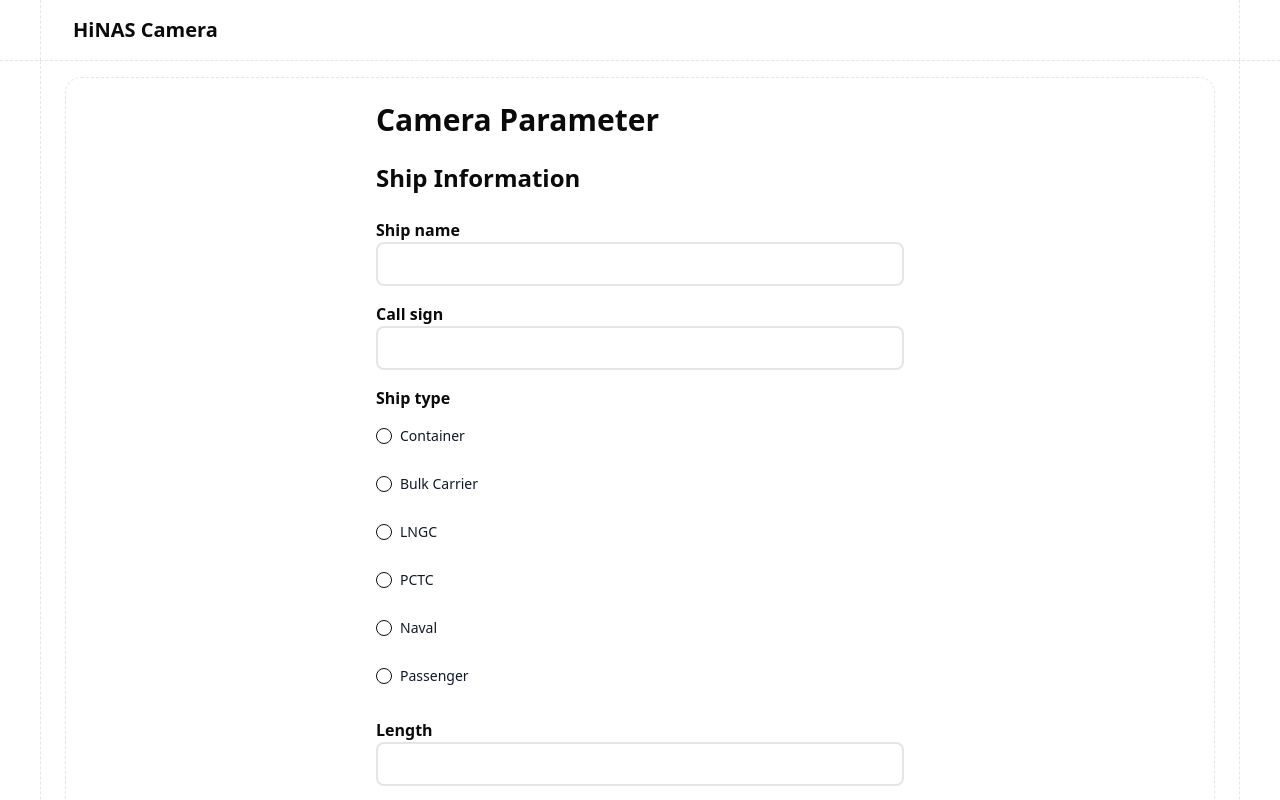
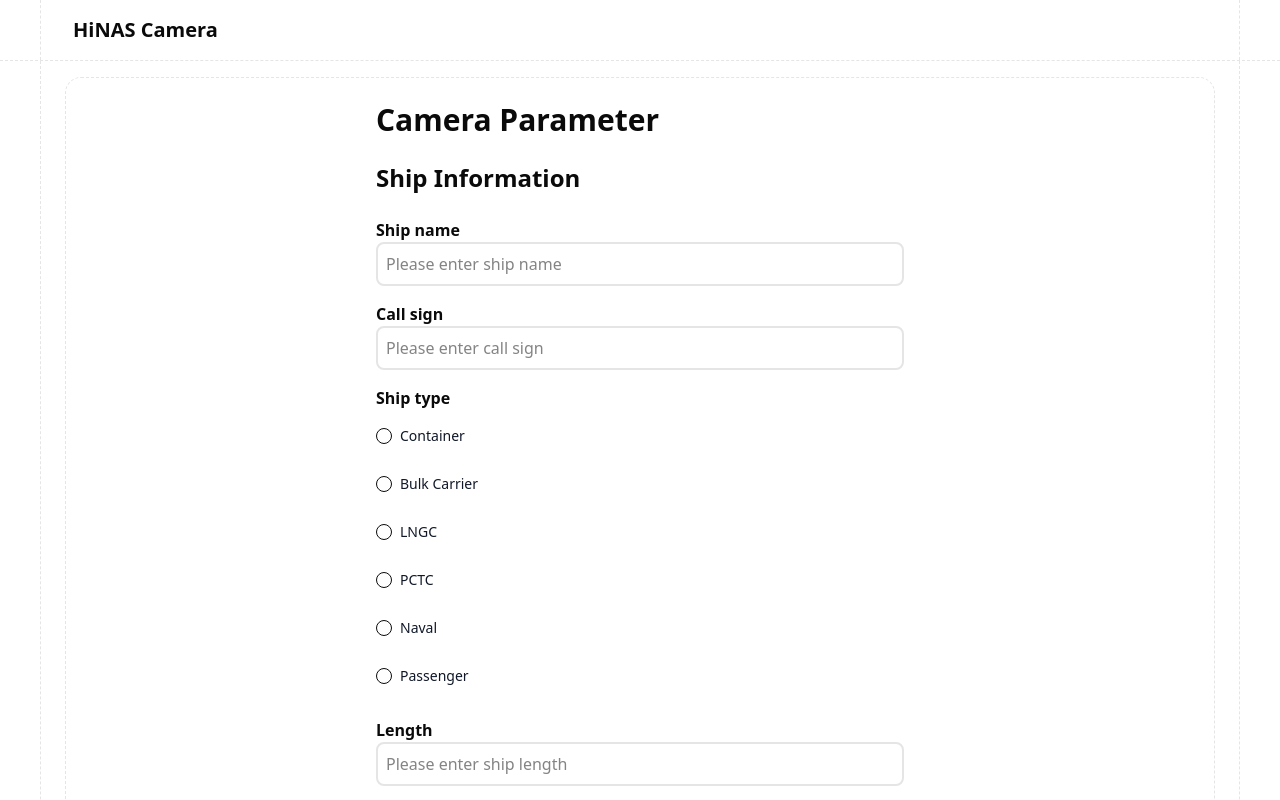
Before and after one commit to Taegon21/hi-nas-camera, a React (Vite) app: page / in a window 1280 px wide. Built offline with nearby package versions, Linux system fonts and the light colour scheme.

Commit message:
feat: 폼 입력 필드에 placeholder 적용

```diff
--- a/src/components/FormInputGroup.tsx
+++ b/src/components/FormInputGroup.tsx
@@ -3,6 +3,7 @@ import { FormSchema } from "@/schemas/form-schema";
 import { FormField } from "@/types/form";
 import { getFieldErrorMessage } from "@/shared/utils/form-error";
 import { FormErrorMessage } from "@/components/FormErrorMessage";
+import { getFieldPlaceholder } from "@/shared/utils/form-placeholder";
 
 const formatDisplayLabel = (category: string, label: string): string => {
   if (!category.includes("Cam")) return label;
@@ -24,10 +25,12 @@ export const FormInputGroup = ({ field }: { field: FormField }) => {
     register,
     formState: { errors },
   } = useFormContext<FormSchema>();
+
   const { category, name, label, type } = field;
 
   const errorMessage = getFieldErrorMessage(errors, name);
   const displayLabel = formatDisplayLabel(category, label);
+  const placeholder = getFieldPlaceholder(category, name);
 
   return (
     <div>
@@ -38,6 +41,7 @@ export const FormInputGroup = ({ field }: { field: FormField }) => {
           valueAsNumber: type === "number",
         })}
         className={"w-full rounded-md border-2 p-2"}
+        placeholder={placeholder}
       />
       <FormErrorMessage error={errorMessage} />
     </div>
```
